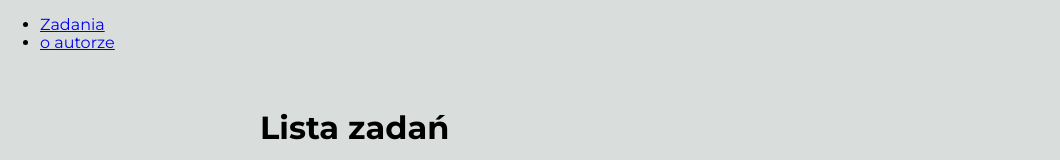
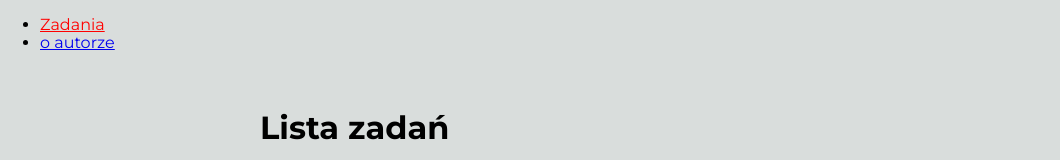
Before and after one commit to Dor-Ka/todolist-react, a React (Create React App) app: page /#/zadania in a window 1280 px wide. Shown: the top 160 px of the page, without its empty margins (0-1060 px from the left). Built offline with nearby package versions, Linux system fonts and the light colour scheme.

Commit message:
added StyledNavLink

```diff
--- a/src/App.js
+++ b/src/App.js
@@ -1,17 +1,18 @@
-import { HashRouter, Link, Switch, Route, Redirect } from "react-router-dom";
+import { HashRouter, Switch, Route, Redirect } from "react-router-dom";
 import TasksPage from "./features/tasks/TasksPage";
 import TaskPage from "./features/tasks/TaskPage";
 import AuthorPage from "./features/author/AuthorPage";
+import { StyledNavLink } from "./styled";
 
 const App = () => (
   <HashRouter>
     <nav>
       <ul>
         <li>
-          <Link to="/zadania">Zadania</Link>
+          <StyledNavLink to="/zadania">Zadania</StyledNavLink>
         </li>
         <li>
-          <Link to="/autor">o autorze</Link>
+          <StyledNavLink to="/autor">o autorze</StyledNavLink>
         </li>
       </ul>
       <Switch>
--- /dev/null
+++ b/src/styled.js
@@ -0,0 +1,12 @@
+import { NavLink } from "react-router-dom/cjs/react-router-dom";
+import styled from "styled-components";
+
+const activeClassName = "active";
+
+export const StyledNavLink = styled(NavLink).attrs(() => ({
+    activeClassName,
+}))`
+    &.${ activeClassName } {
+        color: red;
+    }
+`;
```
